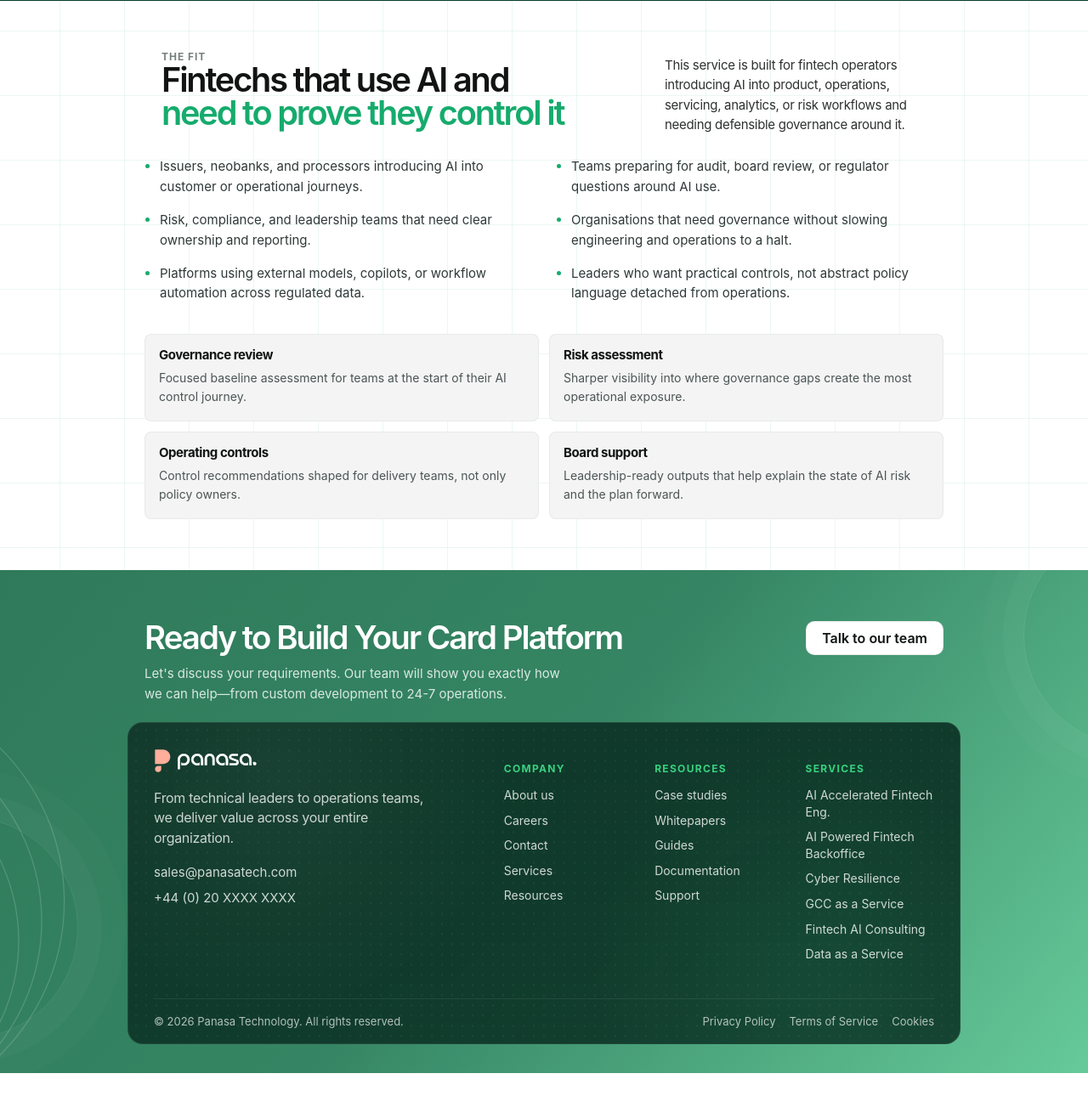
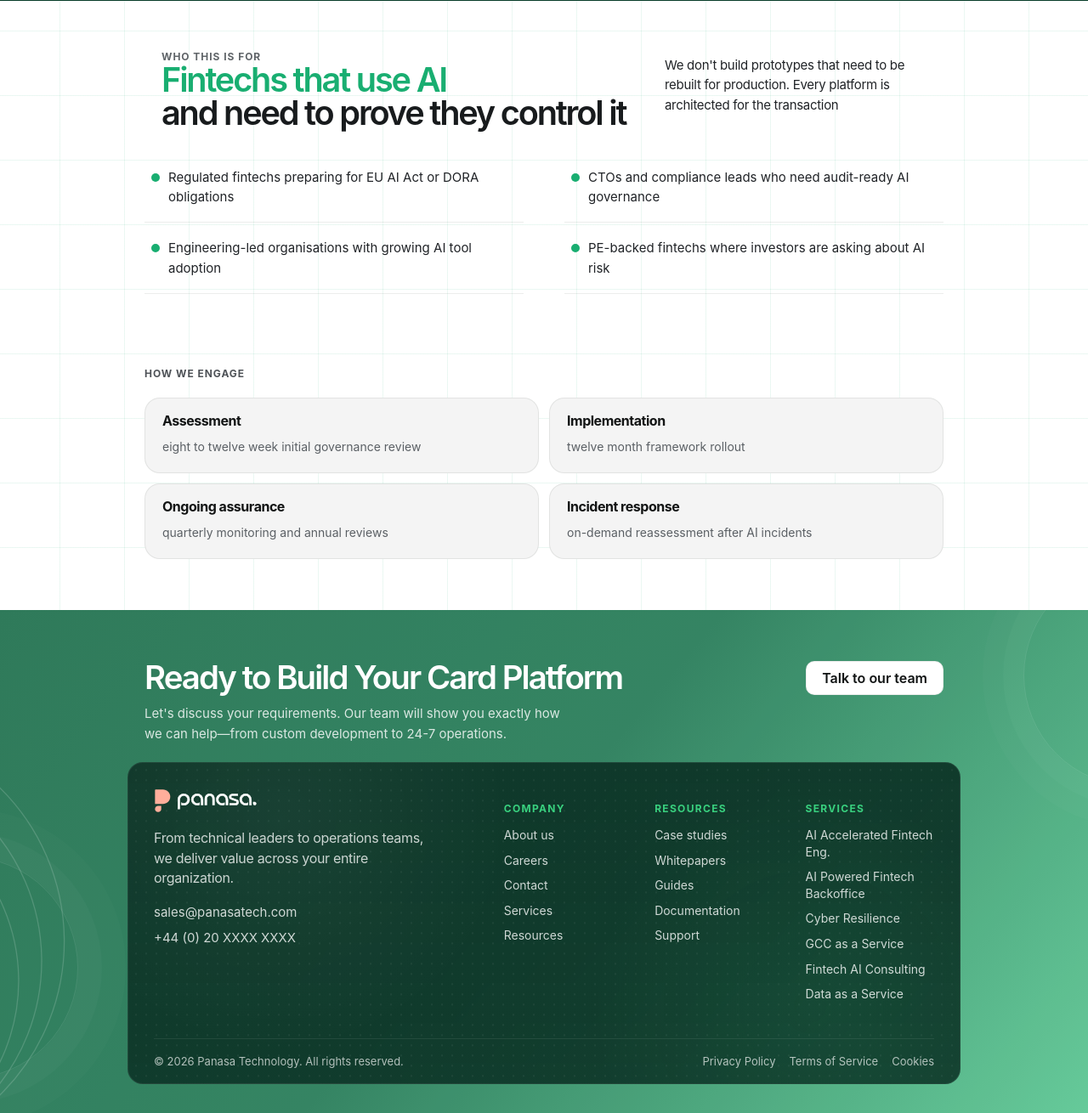
Before and after one commit to ArgoIOS14/Panasa-Internal-Website, a PHP site: page /services.html in a window 1280 px wide. Shown: the part 5132-6442 px from the top of the page at 85% size. Before the commit the page ends 6395 px from the top, so only its background shows below. Run offline with PHP 8.4, Linux system fonts and the light colour scheme; some web fonts are replaced.

Commit message:
Match services fit section reference

```diff
--- a/src/css/services.css
+++ b/src/css/services.css
@@ -807,27 +807,66 @@ textarea {
   padding-bottom: 8px;
 }
 
+.fit-section .section-kicker {
+  color: #5f6468;
+}
+
+.fit-section .section-head p {
+  max-width: 620px;
+  color: #202327;
+  opacity: 1;
+}
+
+.fit-section .section-title h2 em {
+  color: #19ae71;
+}
+
+.fit-section .section-title h2 span {
+  color: #181b1d;
+}
+
 .fit-columns {
   display: grid;
   grid-template-columns: repeat(2, minmax(0, 1fr));
-  gap: 28px;
+  gap: 0 48px;
   margin-top: 26px;
 }
 
-.fit-list {
-  margin: 0;
-  padding-left: 18px;
+.fit-item {
+  position: relative;
+  padding: 18px 0 18px 28px;
+  font-size: 15px;
+  line-height: 1.56;
+  color: #202327;
+  border-bottom: 1px solid rgba(18, 27, 24, 0.08);
 }
 
-.fit-list li {
-  margin-bottom: 16px;
-  font-size: 15px;
-  line-height: 1.56;
-  color: #2f3938;
+.fit-item::before {
+  content: '';
+  position: absolute;
+  left: 8px;
+  top: 25px;
+  width: 10px;
+  height: 10px;
+  border-radius: 999px;
+  background: #19ae71;
+  transform: rotate(45deg);
 }
 
-.fit-list li::marker {
-  color: var(--green);
+.fit-engage {
+  margin-top: 82px;
+}
+
+.fit-engage-kicker {
+  display: inline-flex;
+  align-items: center;
+  min-height: 0;
+  padding: 0;
+  font-size: 12px;
+  font-weight: 700;
+  letter-spacing: 0.08em;
+  text-transform: uppercase;
+  color: #4e5257;
 }
 
 .fit-cards {
@@ -838,24 +877,24 @@ textarea {
 }
 
 .fit-card {
-  padding: 16px 16px 18px;
-  border-radius: 8px;
+  padding: 18px 20px 20px;
+  border-radius: 18px;
   background: #f4f4f4;
-  border: 1px solid rgba(16, 29, 24, 0.05);
+  border: 1px solid rgba(16, 29, 24, 0.08);
 }
 
 .fit-card h3 {
   margin: 0;
-  font-size: 15px;
+  font-size: 16px;
   line-height: 1.1;
   letter-spacing: -0.03em;
 }
 
 .fit-card p {
-  margin: 8px 0 0;
+  margin: 10px 0 0;
   font-size: 14px;
   line-height: 1.52;
-  color: var(--text-soft);
+  color: #5b6065;
 }
 
 .site-footer {
--- a/src/services.html
+++ b/src/services.html
@@ -484,48 +484,45 @@
         <section class="fit-section" data-animate>
           <div class="section-head" data-animate>
             <div class="section-title">
-              <span class="section-kicker">The Fit</span>
+              <span class="section-kicker">Who This Is For</span>
               <h2>
-                <span>Fintechs that use AI and</span>
-                <em>need to prove they control it</em>
+                <em>Fintechs that use AI</em>
+                <span>and need to prove they control it</span>
               </h2>
             </div>
             <p>
-              This service is built for fintech operators introducing AI into product,
-              operations, servicing, analytics, or risk workflows and needing defensible
-              governance around it.
+              We don't build prototypes that need to be rebuilt for production. Every
+              platform is architected for the transaction
             </p>
           </div>
 
           <div class="fit-columns" data-animate>
-            <ul class="fit-list">
-              <li>Issuers, neobanks, and processors introducing AI into customer or operational journeys.</li>
-              <li>Risk, compliance, and leadership teams that need clear ownership and reporting.</li>
-              <li>Platforms using external models, copilots, or workflow automation across regulated data.</li>
-            </ul>
-            <ul class="fit-list">
-              <li>Teams preparing for audit, board review, or regulator questions around AI use.</li>
-              <li>Organisations that need governance without slowing engineering and operations to a halt.</li>
-              <li>Leaders who want practical controls, not abstract policy language detached from operations.</li>
-            </ul>
+            <div class="fit-item">Regulated fintechs preparing for EU AI Act or DORA obligations</div>
+            <div class="fit-item">CTOs and compliance leads who need audit-ready AI governance</div>
+            <div class="fit-item">Engineering-led organisations with growing AI tool adoption</div>
+            <div class="fit-item">PE-backed fintechs where investors are asking about AI risk</div>
+          </div>
+
+          <div class="fit-engage" data-animate>
+            <span class="fit-engage-kicker">How We Engage</span>
           </div>
 
           <div class="fit-cards" data-animate>
             <article class="fit-card">
-              <h3>Governance review</h3>
-              <p>Focused baseline assessment for teams at the start of their AI control journey.</p>
+              <h3>Assessment</h3>
+              <p>eight to twelve week initial governance review</p>
             </article>
             <article class="fit-card">
-              <h3>Risk assessment</h3>
-              <p>Sharper visibility into where governance gaps create the most operational exposure.</p>
+              <h3>Implementation</h3>
+              <p>twelve month framework rollout</p>
             </article>
             <article class="fit-card">
-              <h3>Operating controls</h3>
-              <p>Control recommendations shaped for delivery teams, not only policy owners.</p>
+              <h3>Ongoing assurance</h3>
+              <p>quarterly monitoring and annual reviews</p>
             </article>
             <article class="fit-card">
-              <h3>Board support</h3>
-              <p>Leadership-ready outputs that help explain the state of AI risk and the plan forward.</p>
+              <h3>Incident response</h3>
+              <p>on-demand reassessment after AI incidents</p>
             </article>
           </div>
         </section>
```
Also changed, not shown: docs/css/services.css (+56 -17 lines), docs/services.html (+21 -24 lines).
